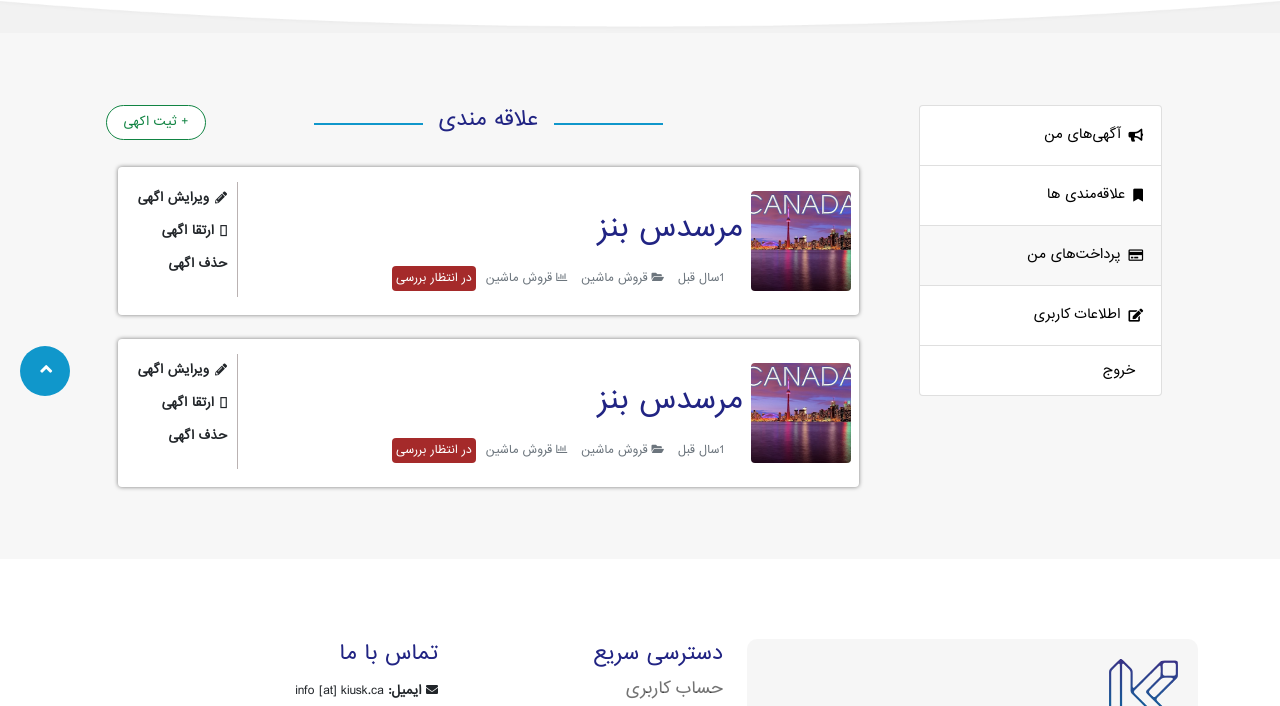
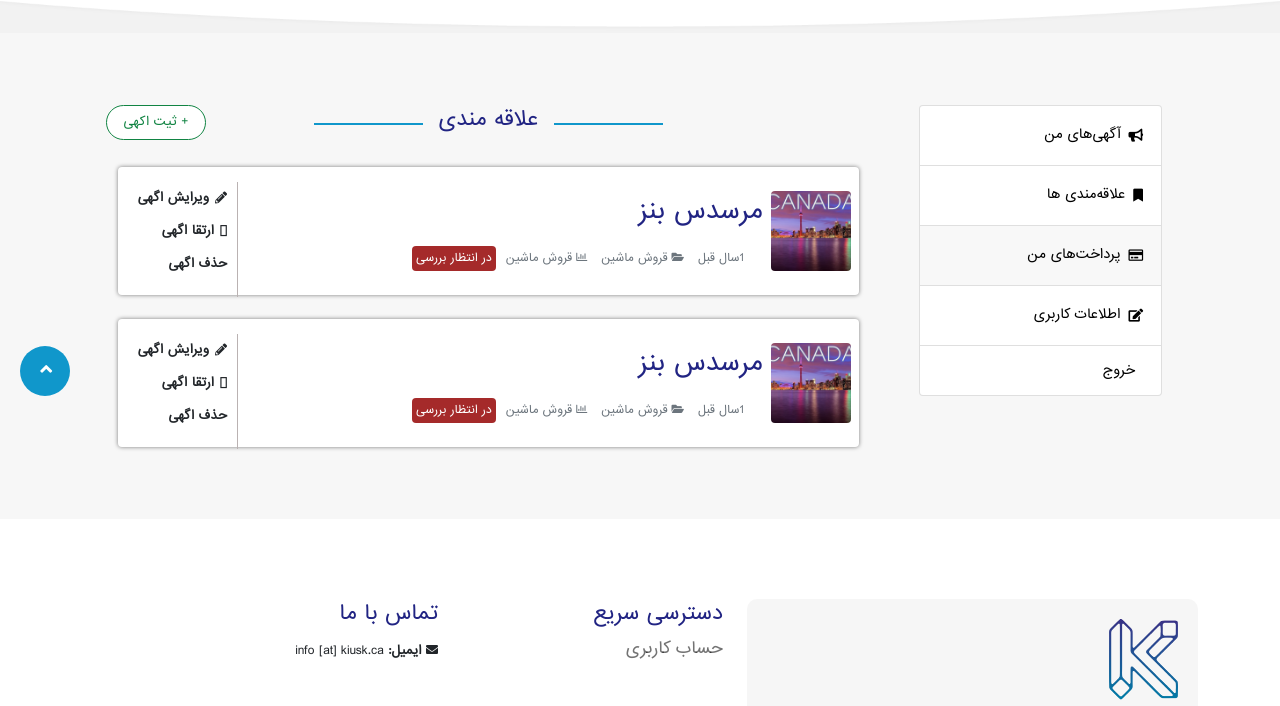
Before and after one commit to ahfateme79/kiusk, a plain HTML site: page pages/my-account-card.html in a window 1280 px wide. Shown: the part 394-1100 px from the top of the page. Drawn offline with Linux system fonts and the light colour scheme; some icons are missing.

Commit message:
some change

```diff
--- a/pages/my-account-card.html
+++ b/pages/my-account-card.html
@@ -227,11 +227,13 @@
                             <!-- add class  flex-lg-nowrap , shadow-2 , p-0, p-lg-2, pt-lg-4 ,pb-lg-4-->
                             <div
                                 class="d-flex align-items-end bg-white p-0 p-lg-2 rounded pt-lg-4 pb-lg-4 position-relative flex-wrap flex-lg-nowrap shadow-2">
-                                <img src="../images/sas1.jpg" alt="" width="100px" height="100px"
+                                 <!-- change width , height  -->
+                                <img src="../images/sas1.jpg" alt="" width="80px" height="80px"
                                     class="rounded image-cart">
                                     <!-- add class ms-2, p-1, pb-3 ,p-lg-0-->
                                 <div class=" ms-2 p-1 pb-3 p-lg-0">
-                                    <h3>مرسدس بنز</h3>
+                                    <!-- add h4 replace h3 -->
+                                    <h4>مرسدس بنز</h4>
                                     <div class="mt-3 little-font">
                                         <span class="text-secondary"><i class="far fa-calendar-week m-1"></i>1سال
                                             قبل</span>
@@ -254,11 +256,13 @@
                             <!-- add class  flex-lg-nowrap , shadow-2 , p-0, p-lg-2, pt-lg-4 ,pb-lg-4-->
                             <div
                                 class="d-flex align-items-end bg-white p-0 p-lg-2 rounded pt-lg-4 pb-lg-4 mt-4 position-relative flex-wrap flex-lg-nowrap shadow-2">
-                                <img src="../images/sas1.jpg" alt="" width="100px" height="100px"
+                               <!-- change width , height  -->
+                                <img src="../images/sas1.jpg" alt="" width="80px" height="80px"
                                     class="rounded image-cart">
                                     <!-- add class ms-2, p-1, pb-3 ,p-lg-0-->
                                 <div class=" ms-2 p-1 pb-3 p-lg-0">
-                                    <h3>مرسدس بنز</h3>
+                                    <!-- add h4 replace h3 -->
+                                    <h4>مرسدس بنز</h4>
                                     <div class="mt-3 little-font">
                                         <span class="text-secondary"><i class="far fa-calendar-week m-1"></i>1سال
                                             قبل</span>
```
